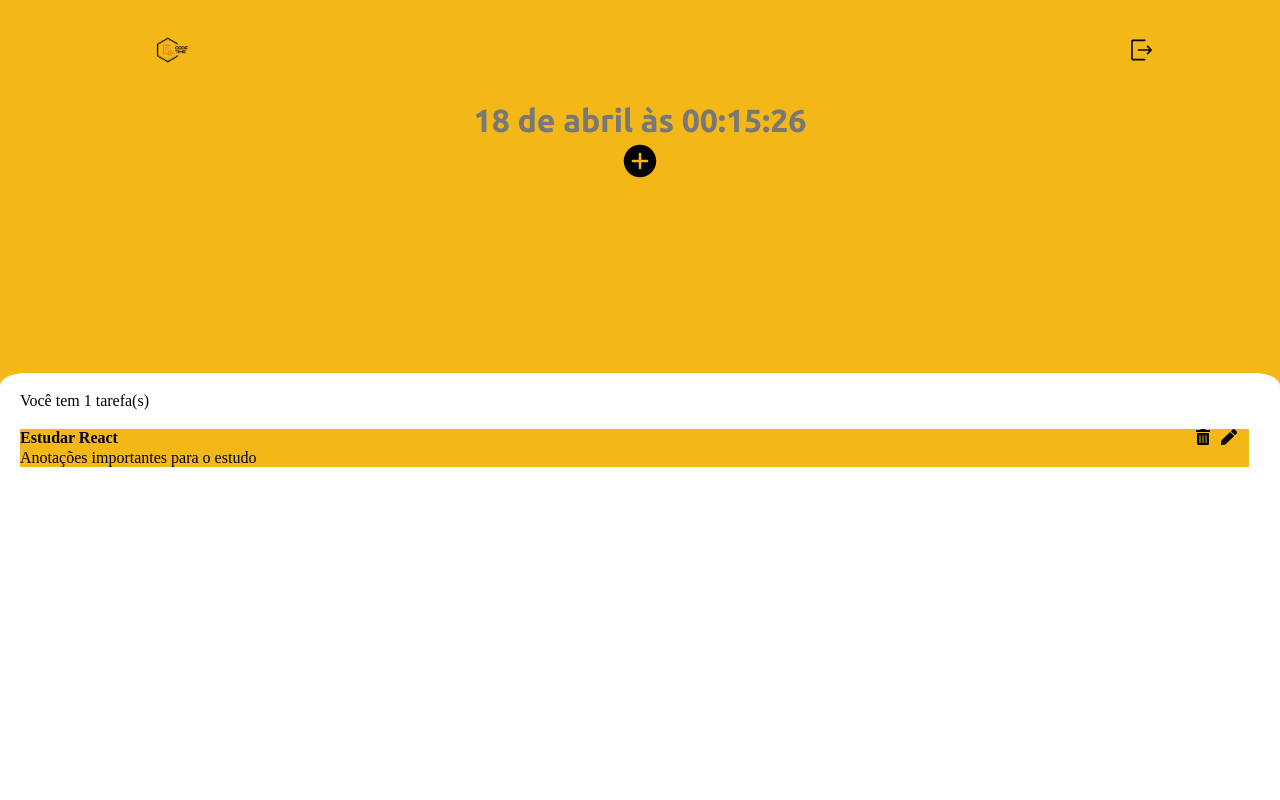
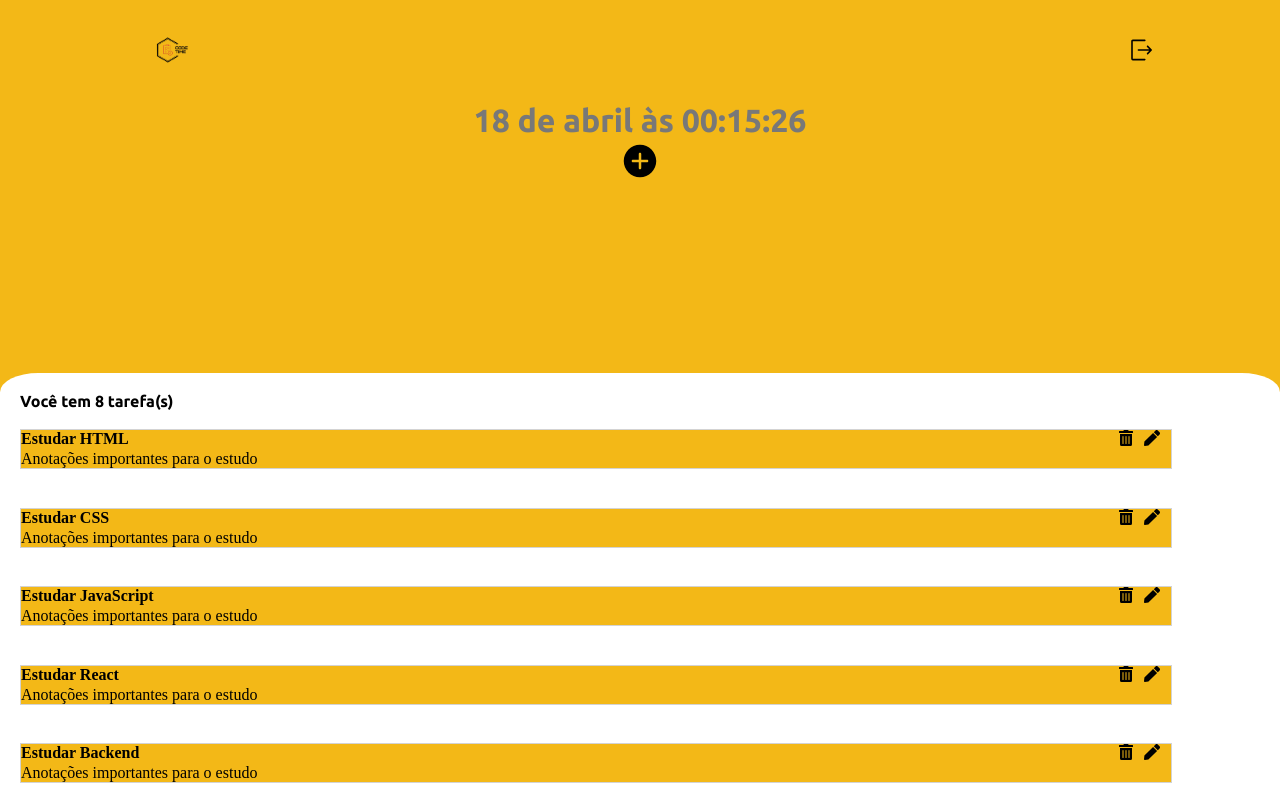
Before and after one commit to Rafaelsimas/listaDeTarefas, a React (Vite) app: page /aplicacao in a window 1280 px wide. Shown: the top 800 px of the page. Built offline with nearby package versions, Linux system fonts and the light colour scheme.

Commit message:
ajustes task card

```diff
--- a/GlobalStyle/GlobalStyle.css
+++ b/GlobalStyle/GlobalStyle.css
@@ -133,19 +133,24 @@ header nav .exit {
   width: 100%;
   height: 80vh;
   margin-top: 15%;
-  border-radius: 2%;
+  border-radius: 3%;
+  overflow: auto;
 }
 
 .task-bx .count {
   margin-left: 20px;
   padding-top: 1.5%;
   padding-bottom: 1.5%;
+  font-weight: bold;
+  font-family: "Ubuntu", sans-serif;
 }
 
 .task-card {
   background-color: rgba(243, 184, 23, 1);
-  width: 96%;
+  width: 90%;
   margin-left: 20px;
+  margin-bottom: 3%;
+  border: 1px solid lightgray;
 }
 
 .title {
--- a/src/Components/Aplication/Aplication.jsx
+++ b/src/Components/Aplication/Aplication.jsx
@@ -25,7 +25,42 @@ export default function Aplication() {
   const [tasks, setTasks] = useState([
     {
       id: 1,
+      title: "Estudar HTML",
+      description: "Anotações importantes para o estudo",
+    },
+    {
+      id: 2,
+      title: "Estudar CSS",
+      description: "Anotações importantes para o estudo",
+    },
+    {
+      id: 3,
+      title: "Estudar JavaScript",
+      description: "Anotações importantes para o estudo",
+    },
+    {
+      id: 4,
       title: "Estudar React",
+      description: "Anotações importantes para o estudo",
+    },
+    {
+      id: 5,
+      title: "Estudar Backend",
+      description: "Anotações importantes para o estudo",
+    },
+    {
+      id: 5,
+      title: "Estudar Trello",
+      description: "Anotações importantes para o estudo",
+    },
+    {
+      id: 5,
+      title: "Estudar Figma",
+      description: "Anotações importantes para o estudo",
+    },
+    {
+      id: 5,
+      title: "Estudar Hosedagem de sites",
       description: "Anotações importantes para o estudo",
     },
   ])
```
